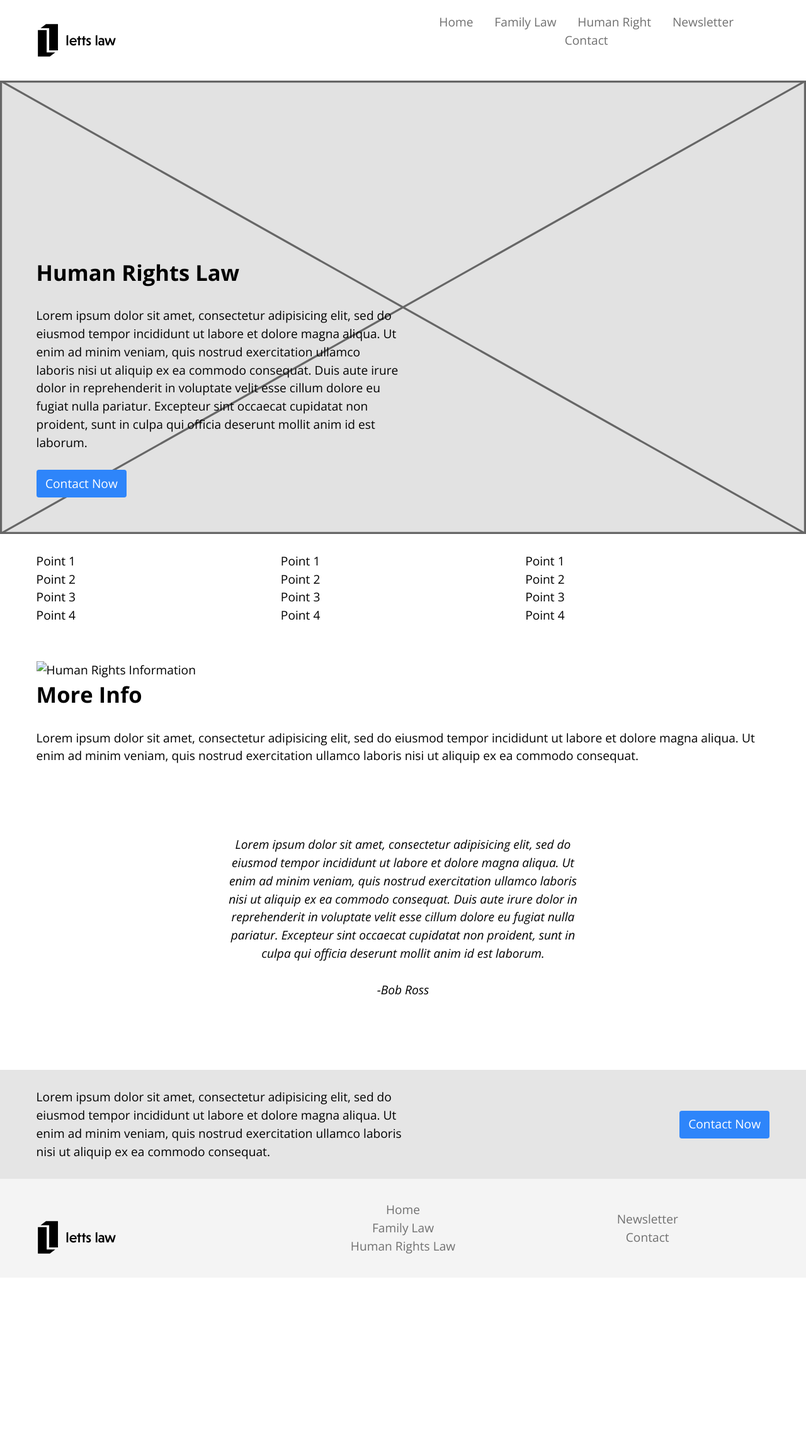
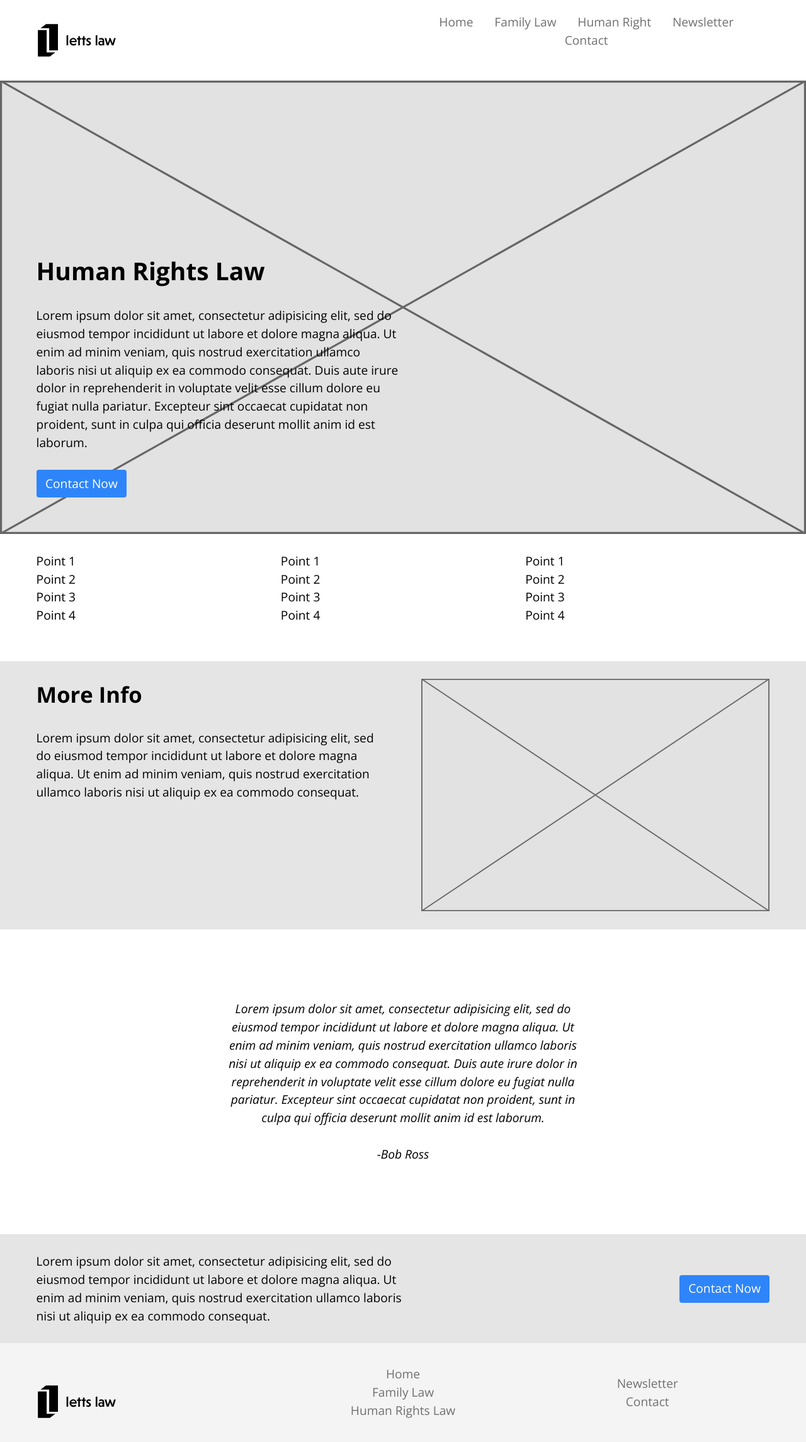
Before and after one commit to Ten-3/letts-law, a Jekyll site: the page built from human-rights.html, in a window 1280 px wide. Shown: the whole page at 63% size. Built offline with Jekyll 4.4.1, drawn with Linux system fonts in a browser that asks for light colours; Markdown is read by kramdown in place of the engine named in the settings; before the commit the page ends 2029 px from its top, so only the background shows below that.

Commit message:
Addd another section

```diff
--- a/css/main.css
+++ b/css/main.css
@@ -67,6 +67,11 @@ img {
 .newsletter-banner:hover {
   -webkit-filter: grayscale(100%);
   filter: grayscale(100%);
+}
+
+/*this is newletter banner --adjust the min-height-- */
+.human-rights-info-banner {
+  background-color: #E5E5E5
 }
 
 /*this is quote banner --adjust the min-height-- */
--- a/human-rights.html
+++ b/human-rights.html
@@ -5,7 +5,7 @@ layout: default
   <main>
     <div class="push home-banner embed embed-16by9 relative">
       <div class="banner-content absolute pin-lb island-2 max-length w-1" alt="Human Rights Law Banner">
-        <h1>Human Rights Law </h1>
+        <h1 class="zetta">Human Rights Law </h1>
         <p class="banner-info">Lorem ipsum dolor sit amet, consectetur adipisicing elit, sed do eiusmod tempor incididunt ut labore et dolore magna aliqua. Ut enim ad minim veniam, quis nostrud exercitation ullamco laboris nisi ut aliquip ex ea commodo consequat. Duis aute irure dolor in reprehenderit in voluptate velit esse cillum dolore eu fugiat nulla pariatur. Excepteur sint occaecat cupidatat non proident, sunt in culpa qui officia deserunt mollit anim id est laborum.</p>
         <a class="btn contact-btn text-center" href="{{site.baseurl}}/contact/">Contact Now</a>
       </div>
@@ -46,10 +46,14 @@ layout: default
       </div>
     </div>
 
-    <div class="push gutter-2 human-rights-info-banner">
-      <img src="" alt="Human Rights Information">
-      <h1>More Info</h1>
-      <p>Lorem ipsum dolor sit amet, consectetur adipisicing elit, sed do eiusmod tempor incididunt ut labore et dolore magna aliqua. Ut enim ad minim veniam, quis nostrud exercitation ullamco laboris nisi ut aliquip ex ea commodo consequat.</p>
+    <div class="push gutter embed embed-3by1 human-rights-info-banner grid">
+      <div class="unit xs-1 s-1 m-1-2 gutter pad-t pad-b-0">
+        <h1>More Info</h1>
+        <p>Lorem ipsum dolor sit amet, consectetur adipisicing elit, sed do eiusmod tempor incididunt ut labore et dolore magna aliqua. Ut enim ad minim veniam, quis nostrud exercitation ullamco laboris nisi ut aliquip ex ea commodo consequat.</p>
+      </div>
+      <div class="unit xs-1 s-1 m-1-2 gutter pad-b pad-t">
+        <img class="img-flex" src="../images/placeholder-3by2.svg" alt="Human Rights Information">
+      </div>
     </div>
 
     <div class="wrapper push gutter-2 quote-banner embed embed-3by1 relative">
--- a/index.html
+++ b/index.html
@@ -5,7 +5,7 @@ layout: default
   <main>
     <div class="push home-banner embed embed-16by9 relative">
       <div class="banner-content absolute pin-lb island-2 max-length w-1">
-        <h1 class="banner-title yotta push-0">Letts Law</h1>
+        <h1 class="banner-title yotta">Letts Law</h1>
         <p class="banner-info">Lorem ipsum dolor sit amet, consectetur adipisicing elit, sed do eiusmod tempor incididunt ut labore et dolore magna aliqua. Ut enim ad minim veniam, quis nostrud exercitation ullamco laboris nisi ut aliquip ex ea commodo consequat. Duis aute irure dolor in reprehenderit in voluptate velit esse cillum dolore eu fugiat nulla pariatur. Excepteur sint occaecat cupidatat non proident, sunt in culpa qui officia deserunt mollit anim id est laborum.</p>
         <a class="btn contact-btn text-center" href="{{site.baseurl}}/contact/">Contact Now</a>
       </div>
```
Also changed, not shown: images/placeholder-3by2.svg (added).
